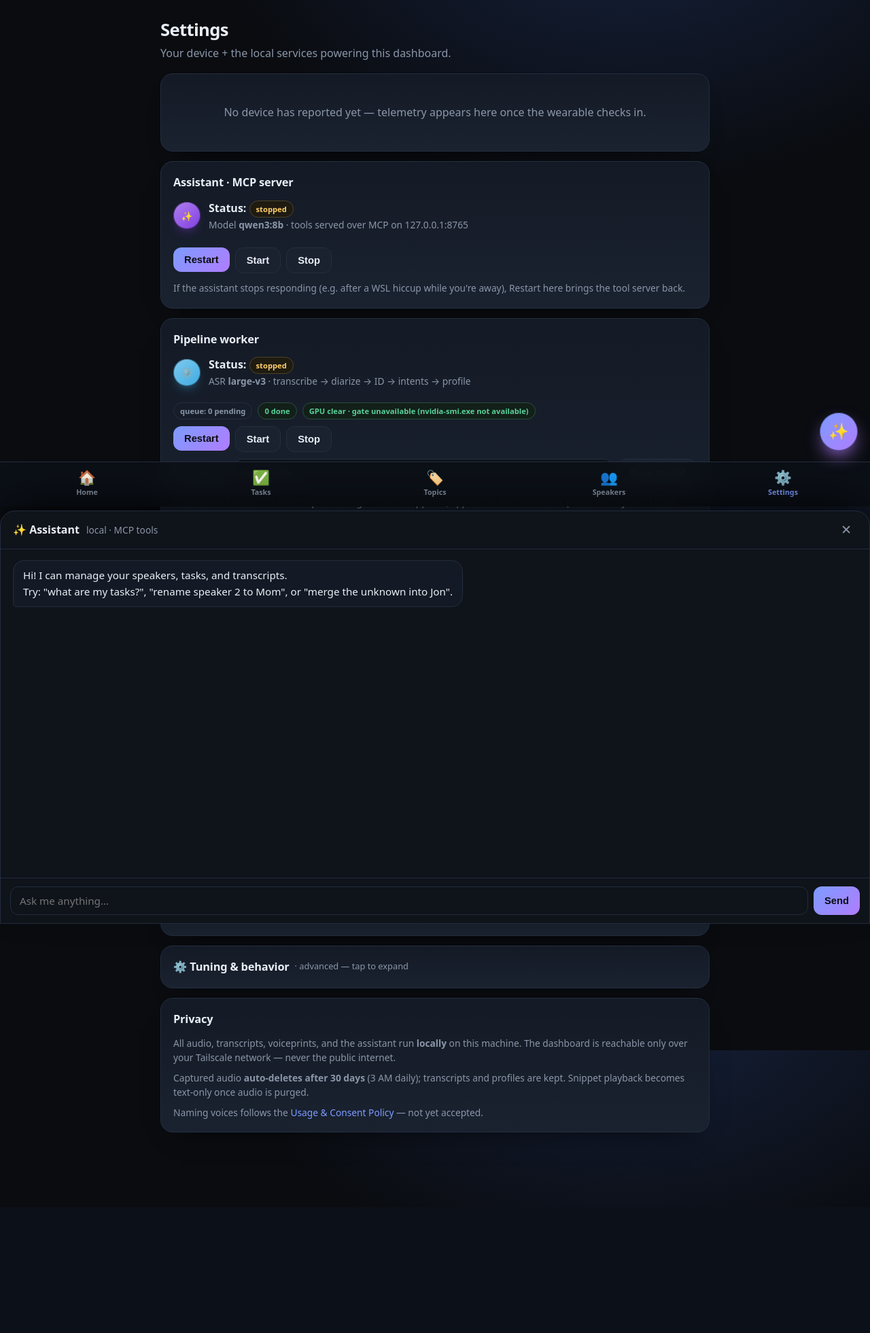
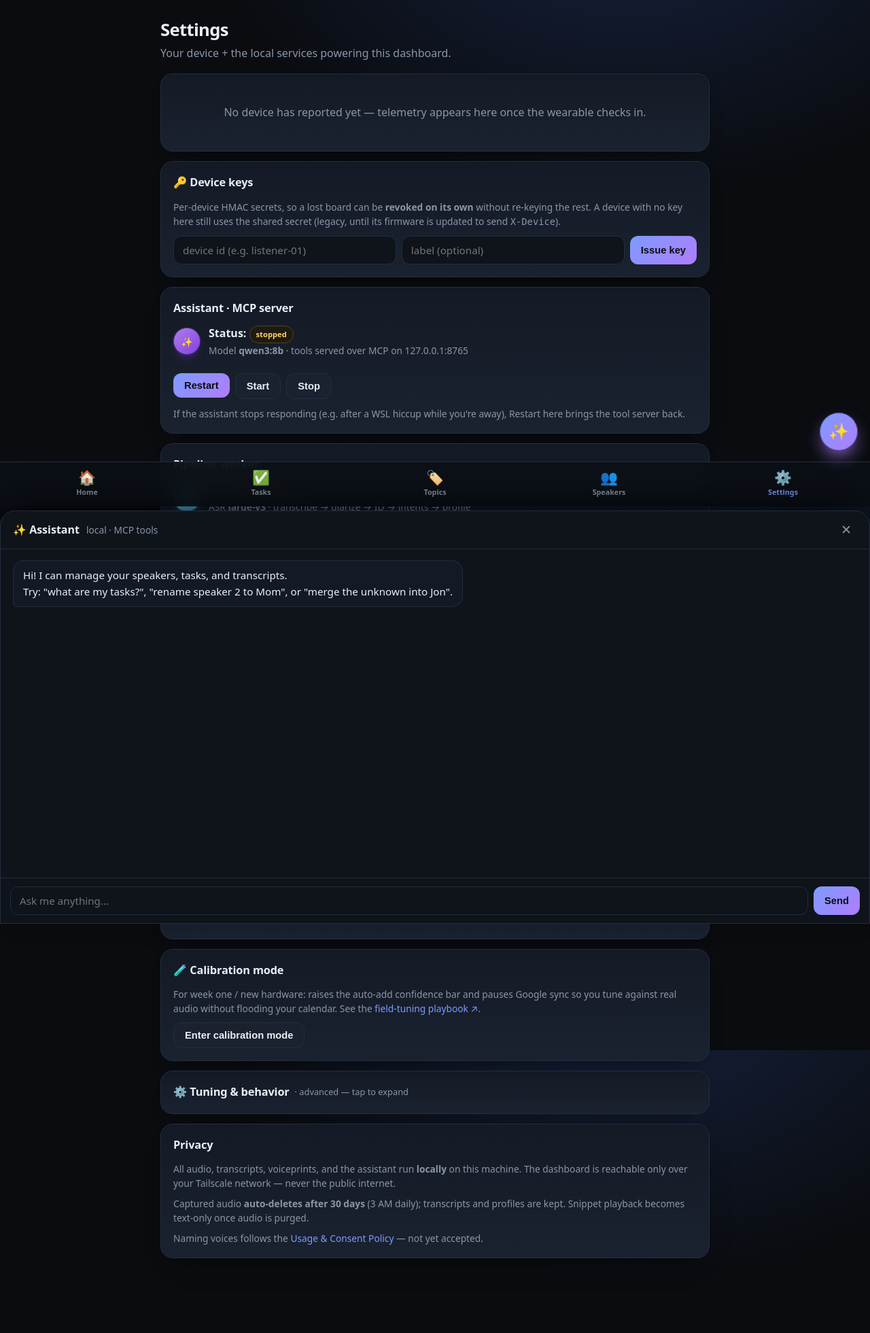
Before and after one commit to jbarnell1/listener, a FastAPI app: page /settings in a window 1280 px wide. Shown: the part 55-2016 px from the top of the page at 68% size. Before the commit the page ends 1729 px from the top, so only its background shows below. Run offline with FastAPI, Linux system fonts and the light colour scheme; data that the repository does not hold is empty; parts of the project's set-up code (start-up, migrations or seed data) failed here and were passed over.

Commit message:
homelab: per-device keys, third-party privacy, FTS search, backlog surfacing, doc reconcile (ADR-042)
Knocks out the implementable open issues (#4/#6/#9/#12/#14); the rest need hardware,
real audio, or a key-custody decision (deferred).

#4 Per-device keys: a `devices` table holds per-board HMAC keys with revocation;
   _verify_sig uses the device's key when it sends `X-Device`, falling back to the
   legacy shared secret for devices that don't yet (current test board keeps working).
   Settings → Device keys card issues a key (shown once to flash) + revoke/re-enable.
   Verified: correct key 200, wrong/unknown/revoked 401.
#6 Third-party privacy: google_sync only pushes the wearer's own items; someone
   else's item stays local (digest + dashboard), and verbatim source quotes are no
   longer sent to Google.
#9 Backlog surfacing: worker card shows oldest-pending-chunk age so processing lag is
   visible (watchdog already handles the down-server case, ADR-037).
#12 Scale: FTS5 index over segment text (triggers + guarded fallback to LIKE) — fast
   prefix-AND search at scale. Per-chunk compute already cut by debounce (#19) +
   bounded context/summaries (#23/#24).
#14 Docs: ARCHITECTURE trust/security section reconciled with reality (per-device keys,
   /ingest+/telemetry exposed, 30-day retention, unencrypted-at-rest gap #5).

Schema: +devices table, +segments_fts (FTS5), chunks.device now populated.
Verified: device-key HMAC round-trip + revocation, FTS single/multi-term, pages 200.

Co-Authored-By: Claude Opus 4.8 <noreply@anthropic.com>

```diff
--- a/homelab/app.py
+++ b/homelab/app.py
@@ -940,11 +940,21 @@ def settings(request: Request, mail: str = ""):
     c = db.connect()
     gpu_clear, gpu_detail = gpu_gate.peek()
     bh, bm = _brief_hm(c)
+    qs = db.queue_stats(c)
+    backlog_age = None
+    if qs.get("oldest_pending"):
+        try:
+            dt = datetime.fromisoformat(qs["oldest_pending"]).replace(tzinfo=_UTC)
+            secs = (datetime.now(_UTC) - dt).total_seconds()
+            backlog_age = f"{int(secs // 60)}m" if secs < 3600 else f"{int(secs // 3600)}h"
+        except (ValueError, TypeError):
+            pass
     return page("settings.html", request, active="settings", mail=mail,
                 devices=[_device_view(r) for r in db.device_status_list(c)],
+                device_keys=db.list_devices(c), backlog_age=backlog_age,
                 mcp_running=mcp_mgr.running(), model=assistant.MODEL,
                 worker_running=worker_mgr.running(), worker=_worker_status(),
-                queue=db.queue_stats(c),
+                queue=qs,
                 gpu_clear=gpu_clear, gpu_detail=gpu_detail,
                 asr_model=os.environ.get("LISTENER_ASR_MODEL", "large-v3"),
                 llm_model=db.cfg(c, "llm_model", intents.MODEL),
@@ -996,6 +1006,25 @@ def reset_tuning():
     c = db.connect()
     for key in _TUNABLE_BY_KEY:
         db.cfg_clear(c, key)
+    return RedirectResponse("/settings", status_code=303)
+
+
+@app.post("/settings/devices/new", response_class=HTMLResponse)
+def device_new(request: Request, device_id: str = Form(...), label: str = Form("")):
+    """Issue a per-device key (ADR-042). Shown ONCE — flash it into that board's firmware."""
+    did = device_id.strip()
+    if not did:
+        return RedirectResponse("/settings", status_code=303)
+    key = db.create_device_key(db.connect(), did, label.strip() or None)
+    return page("device_key.html", request, active="settings", device_id=did, key=key)
+
+
+@app.post("/settings/devices/{device_id}/toggle")
+def device_toggle(device_id: str):
+    c = db.connect()
+    cur = next((d for d in db.list_devices(c) if d["device_id"] == device_id), None)
+    if cur is not None:
+        db.set_device_active(c, device_id, not cur["active"])
     return RedirectResponse("/settings", status_code=303)
 
 
@@ -1068,15 +1097,25 @@ def segment_audio(seg_id: int):
 
 
 # ---- device endpoints (publicly exposed via Funnel; HMAC-locked) ----
-def _verify_sig(x_ts: str, x_sig: str, body: bytes) -> int:
-    """Shared HMAC + replay-window check for the public device endpoints."""
+def _verify_sig(x_ts: str, x_sig: str, body: bytes, device_id: str = "") -> int:
+    """HMAC + replay-window check for the public device endpoints. Uses the device's
+    **per-device key** when it identifies itself (X-Device) so a lost board can be
+    revoked individually (ADR-042); falls back to the legacy shared secret for devices
+    that don't yet send an id (pre per-device firmware)."""
     try:
         ts = int(x_ts)
     except ValueError:
         raise HTTPException(401, "bad ts")
     if abs(time.time() - ts) > 300:
         raise HTTPException(401, "stale timestamp")
-    mac = hmac.new(INGEST_SECRET.encode(), f"{ts}".encode() + body, hashlib.sha256).hexdigest()
+    key = None
+    if device_id:
+        key = db.device_key(db.connect(), device_id)
+        if key is None:                          # named but unknown/revoked → reject
+            raise HTTPException(401, "unknown or revoked device")
+    if key is None:
+        key = INGEST_SECRET                      # legacy shared secret
+    mac = hmac.new(key.encode(), f"{ts}".encode() + body, hashlib.sha256).hexdigest()
     if not hmac.compare_digest(mac, x_sig):
         raise HTTPException(401, "bad signature")
     return ts
@@ -1084,7 +1123,7 @@ def _verify_sig(x_ts: str, x_sig: str, body: bytes) -> int:
 
 @app.post("/ingest")
 async def ingest(request: Request, x_sig: str = Header(""), x_ts: str = Header(""),
-                 x_seq: str = Header("0"), x_mark: str = Header("0")):
+                 x_seq: str = Header("0"), x_mark: str = Header("0"), x_device: str = Header("")):
     # X-Mark: firmware sets this (e.g. "1") when the user pressed the REC/"remember"
     # button during this chunk → its items are deliberate captures (ADR-038).
     try:
@@ -1093,21 +1132,22 @@ async def ingest(request: Request, x_sig: str = Header(""), x_ts: str = Header("
         raise HTTPException(400, "client disconnected")
     if len(body) > 25 * 1024 * 1024:          # size cap on the public endpoint
         raise HTTPException(413, "too large")
-    ts = _verify_sig(x_ts, x_sig, body)
+    ts = _verify_sig(x_ts, x_sig, body, x_device)
     marked = 1 if str(x_mark).strip() not in ("", "0", "false", "False") else 0
     path = os.path.join(CHUNK_DIR, f"chunk_{ts}_{x_seq}.bin")
     with open(path, "wb") as f:
         f.write(body)
     c = db.connect()
     cur = c.cursor()
-    cur.execute("INSERT INTO chunks(seq, ts_start, bytes, path, acked, marked) VALUES (?,?,?,?,1,?)",
-                (int(x_seq), str(ts), len(body), path, marked))
+    cur.execute("INSERT INTO chunks(device, seq, ts_start, bytes, path, acked, marked) "
+                "VALUES (?,?,?,?,?,1,?)", (x_device or None, int(x_seq), str(ts), len(body), path, marked))
     c.commit()
     return {"acked": cur.lastrowid}
 
 
 @app.post("/telemetry")
-async def telemetry(request: Request, x_sig: str = Header(""), x_ts: str = Header("")):
+async def telemetry(request: Request, x_sig: str = Header(""), x_ts: str = Header(""),
+                    x_device: str = Header("")):
     """Periodic device status (battery, signal, uptime…). Tiny + signed; sent more
     often than audio. Stores the latest snapshot per device (ADR-031)."""
     try:
@@ -1116,7 +1156,7 @@ async def telemetry(request: Request, x_sig: str = Header(""), x_ts: str = Heade
         raise HTTPException(400, "client disconnected")
     if len(body) > 4096:
         raise HTTPException(413, "too large")
-    _verify_sig(x_ts, x_sig, body)
+    _verify_sig(x_ts, x_sig, body, x_device)
     try:
         data = json.loads(body)
     except (ValueError, TypeError):
--- a/homelab/google_sync.py
+++ b/homelab/google_sync.py
@@ -191,9 +191,19 @@ def sync_pending(conn, verbose=False):
     rem = db.cfg(conn, "event_reminder_min", REMIND_MIN)
     n = 0
     for it in db.unsynced_intents(conn):
+        # Privacy (ADR-042): only the wearer's own items go to Google. Someone else's
+        # item stays local (digest + dashboard), and we never send verbatim third-party
+        # speech (the source quote) off the box.
+        owner = (it["owner"] or "me").strip().lower()
+        if owner not in ("me", "myself", "i", ""):
+            db.mark_intent_synced(conn, it["id"])      # local-only; not pushed to Google
+            n += 1
+            if verbose:
+                print(f"  kept local (owner={owner}) {it['action']}")
+            continue
         kind = (it["kind"] or "task").lower()
         rec = it["recurrence"]
-        desc = f'Listener · {it["who"]}: "{it["source_quote"] or ""}"'
+        desc = f'via Listener · {it["who"]}'
         try:
             # A recurring item with a time is most useful as a recurring Calendar event,
             # even if the model called it a "task" (Google Tasks can't recur). ADR-038.
--- a/homelab/templates/settings.html
+++ b/homelab/templates/settings.html
@@ -31,6 +31,27 @@
 {% endfor %}{% else %}
 <div class="card"><div class="empty">No device has reported yet — telemetry appears here once the wearable checks in.</div></div>
 {% endif %}
+
+<div class="card">
+  <h2>🔑 Device keys</h2>
+  <p class="muted" style="margin:0 0 10px">Per-device HMAC secrets, so a lost board can be
+  <b>revoked on its own</b> without re-keying the rest. A device with no key here still uses
+  the shared secret (legacy, until its firmware is updated to send <code>X-Device</code>).</p>
+  {% for d in device_keys %}
+    <div class="row">
+      <div class="grow"><div class="name">{{ d.device_id }}{% if d.label %} <span class="muted">· {{ d.label }}</span>{% endif %}</div>
+        <div class="muted">{% if d.active %}<span style="color:var(--good)">active</span>{% else %}revoked{% endif %} · issued {{ d.created_at }}</div></div>
+      <form method="post" action="/settings/devices/{{ d.device_id }}/toggle">
+        <button class="btn ghost" style="padding:7px 12px">{{ 'Revoke' if d.active else 'Re-enable' }}</button>
+      </form>
+    </div>
+  {% endfor %}
+  <form class="field" method="post" action="/settings/devices/new" style="margin-top:10px">
+    <input name="device_id" placeholder="device id (e.g. listener-01)" required>
+    <input name="label" placeholder="label (optional)">
+    <button class="btn">Issue key</button>
+  </form>
+</div>
 
 <div class="card">
   <h2>Assistant · MCP server</h2>
@@ -67,7 +88,7 @@
     </div>
   </div>
   <div style="display:flex;flex-wrap:wrap;gap:8px;margin:.6em 0">
-    <span class="chip">queue: {{ queue.pending }} pending</span>
+    <span class="chip">queue: {{ queue.pending }} pending{% if backlog_age %} · oldest {{ backlog_age }}{% endif %}</span>
     <span class="chip good">{{ queue.done }} done</span>
     {% if queue.failed %}<span class="chip unk">{{ queue.failed }} failed</span>{% endif %}
     <span class="chip {{ 'good' if gpu_clear else 'unk' }}">GPU {{ 'clear' if gpu_clear else 'busy' }} · {{ gpu_detail }}</span>
```
Also changed, not shown: docs/ARCHITECTURE.md (+13 -6 lines), homelab/db.py (+94 -11 lines), homelab/templates/device_key.html (added, +19 -0 lines).
